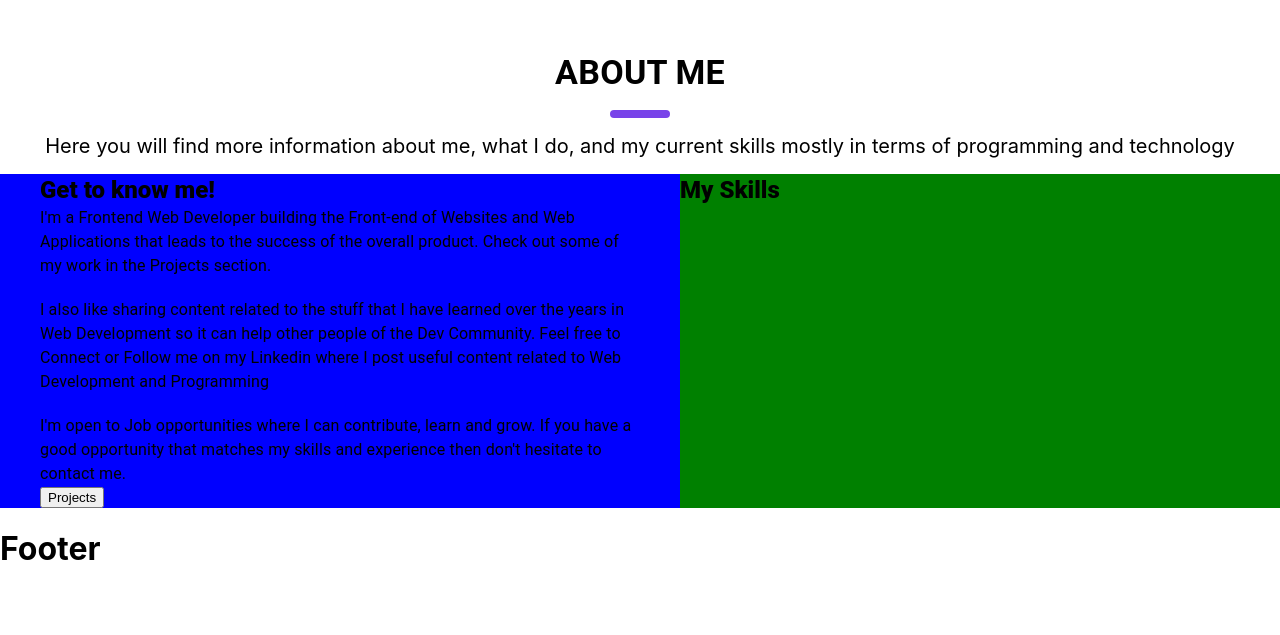
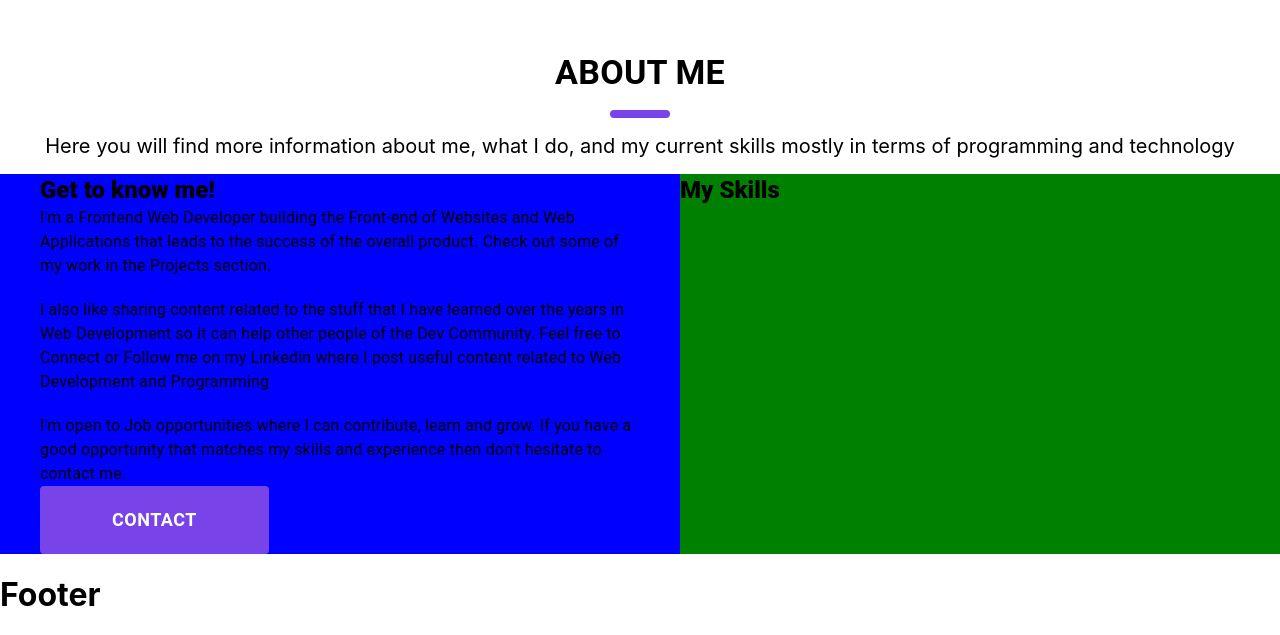
Before and after one commit to emdevelopa/portfolio-React, a React (Create React App) app: page / in a window 1280 px wide. Shown: the part 828-1463 px from the top of the page. Before the commit the page ends 1418 px from the top, so only its background shows below. Built offline with nearby package versions, Linux system fonts and the light colour scheme.

Commit message:
Portfolio

```diff
--- a/src/components/about.jsx
+++ b/src/components/about.jsx
@@ -1,10 +1,9 @@
-import { Button } from "@mui/base";
-import { Typography } from "@mui/material";
+import { Button, Typography } from "@mui/material";
 import { Box, Stack } from "@mui/system";
 // import { projectButton } from "./main";
 
 
-const projectButton = {
+const prButton = {
     background: '#7843e9;',
     padding: '1em 4em',
     color: "#fff",
@@ -31,10 +30,12 @@ export default function About() {
                                 I'm open to Job opportunities where I can contribute, learn and grow. If you have a good opportunity that matches my skills and experience then don't hesitate to contact me.
                             </Typography>
                             <Box>
-                                <a href="#"><Button sx={projectButton} >Projects</Button></a>
+                                <a href="#"><Button  sx={prButton}>Contact</Button></a>
                             </Box>
                         </Box>
-                        <Box width='100%' bgcolor='green'><Typography variant="h5" fontWeight={800}>My Skills</Typography></Box>
+                        <Box width='100%' bgcolor='green'>
+                            <Typography variant="h5" fontWeight={800}>My Skills</Typography>
+                        </Box>
                     </Stack>
                 </Stack>
             </Box>
```
